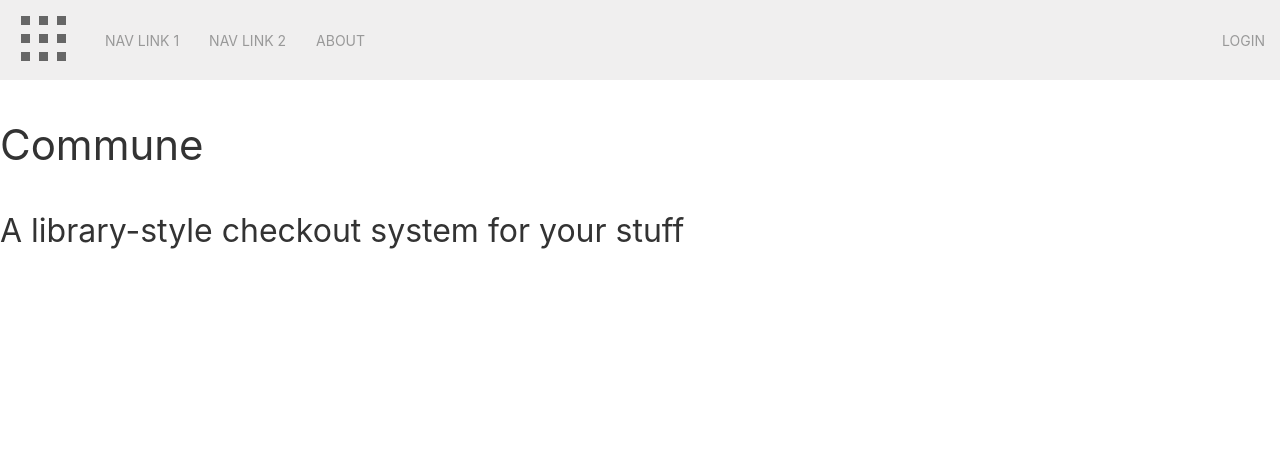
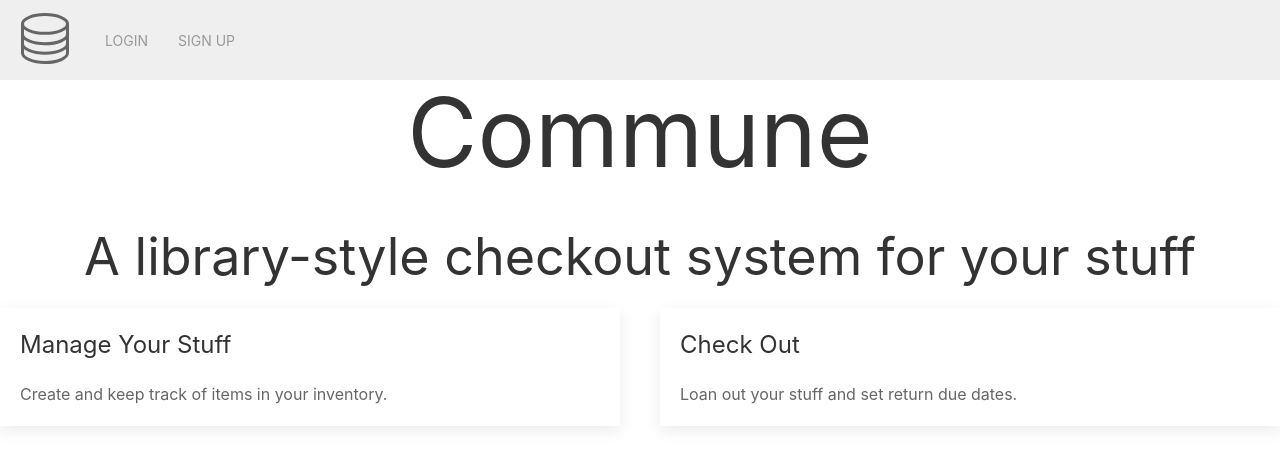
Before and after one commit to jeff-eng/Commune, a Django app: page / in a window 1280 px wide. Shown: the top 467 px of the page. Run offline with Django 3.2, Linux system fonts and the light colour scheme; some libraries are stand-ins or nearby versions.

Commit message:
Added pagination to inventory items list and tweaks to the UI.

```diff
--- a/inventory/static/js/asset-detail.app.js
+++ b/inventory/static/js/asset-detail.app.js
@@ -94,7 +94,7 @@ function checkOutAsset() {
             dataType: 'json',
             success: function(asset) {
                 // Show user notification
-                UIkit.notification(`Successfully checked out ${asset.name} to ${asset.borrower}.`, {pos: 'top-center', status: 'success', timeout: 3000});
+                UIkit.notification(`Successfully checked out ${asset.name} to ${asset.borrower_name}.`, {pos: 'top-center', status: 'success', timeout: 3000});
 
                 setTimeout(function() {
                     location.reload();
--- a/inventory/templates/index.html
+++ b/inventory/templates/index.html
@@ -3,6 +3,25 @@
 {% block title %}Home{% endblock %}
 
 {% block main %}
-<h1>Commune</h1>
-<h2>A library-style checkout system for your stuff</h2>
+
+<section>
+    <h1 class="uk-heading-large uk-heading-line uk-text-center">Commune</h1>
+    <h2 class="uk-heading-small uk-text-center">A library-style checkout system for your stuff</h2>
+
+    <div class="uk-child-width-1-2@s" uk-grid>
+        <div>
+            <div class="uk-card uk-card-default uk-card-small uk-card-body">
+                <h3 class="uk-card-title">Manage Your Stuff</h3>
+                <p>Create and keep track of items in your inventory.</p>
+            </div>
+        </div>
+        <div>
+            <div class="uk-card uk-card-default uk-card-small uk-card-body">
+                <h3 class="uk-card-title">Check Out</h3>
+                <p>Loan out your stuff and set return due dates.</p>
+            </div>
+        </div>
+    </div>
+
+</section>
 {% endblock %}
--- a/inventory/templates/layout.html
+++ b/inventory/templates/layout.html
@@ -12,12 +12,12 @@
         <header>
             <nav style="background-color: rgb(240, 239, 239)" class="uk-navbar-container" uk-navbar>
                 <div class="uk-navbar-left">
-                    <a class="uk-navbar-item uk-logo" href="/"><span uk-icon="icon: grid; ratio: 3"></span></a>
+                    <a class="uk-navbar-item uk-logo" href="/" alt="Home Page"><span uk-icon="icon: database; ratio: 3"></span></a>
                     {% if user.is_authenticated %}
                     <ul class="uk-navbar-nav">
-                        <li class="uk-active"><a href="/dashboard">My Dashboard</a></li>
+                        <li class="uk-active"><a href="/dashboard">Dashboard</a></li>
                         <li>
-                            <a href="#">Manage Inventory</a>
+                            <a href="#">Manage</a>
                             <div class="uk-navbar-dropdown">
                                 <ul class="uk-nav uk-navbar-dropdown-nav">
                                     <li class="uk-nav-header">Actions</li>
@@ -30,22 +30,21 @@
                     </ul>
                     {% else %}
                     <ul class="uk-navbar-nav">
-                        <li><a href="#">Nav Link 1</a></li>
-                        <li><a href="#">Nav Link 2</a></li>
-                        <li><a href="#">About</a></li>
+                        <li><a href="{% url 'login' %}">Login</a></li>
+                        <li><a href="/register">Sign Up</a></li>
                     </ul>
                     {% endif %}
                 </div>
-                <div class="uk-navbar-right">
-                    <ul class="uk-navbar-nav">
-                        {% if user.is_authenticated %}
-                            <li>Signed in as: {{ user.get_username }}</li>
-                            <li><a href="{% url 'logout' %}"><span uk-icon="icon: sign-out"></span>Log out</a></li>
-                        {% else %}
-                            <li><a href="{% url 'login' %}">Login</a></li>
-                        {% endif %}
+                {% if user.is_authenticated %}
+                <button class="uk-margin-right uk-button uk-button-link uk-position-right" type="button"><span uk-icon="icon: cog"></span></button>
+                <div uk-dropdown="mode: click; pos: top-right; offset: 10">
+                    <p>Hello, {{ user.get_username }}!</p>
+                    <ul class="uk-nav uk-dropdown-nav">
+                        <li><a href="#">Change Password</a></li>
+                        <li><a href="{% url 'logout' %}" class="uk-icon" uk-icon="sign-out">Logout</a></li>
                     </ul>
                 </div>
+                {% endif %}
             </nav>
         </header>
 
```
Also changed, not shown: account/templates/account/register.html (+5 -6 lines), inventory/templates/inventory/asset_detail.html (+6 -4 lines), inventory/templates/inventory/asset_list.html (+28 -2 lines), templates/registration/login.html (+4 -4 lines).
